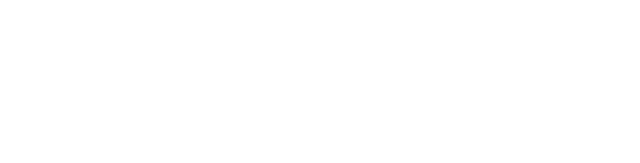
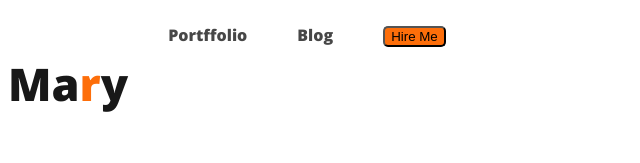
Before and after one commit to Tonmoy6/tonmoy-web-dev-porttfolio, a plain HTML site: page index.html in a window 1280 px wide. Shown: the whole page, without its empty margins (0-640 px from the left). Drawn offline with nearby package versions, Linux system fonts and the light colour scheme; a web font is replaced by a local one.

Commit message:
heder style

```diff
--- a/index.html
+++ b/index.html
@@ -4,8 +4,28 @@
     <meta charset="UTF-8">
     <meta name="viewport" content="width=device-width, initial-scale=1.0">
     <title>developer porttfolio</title>
+    <link rel="preconnect" href="https://fonts.googleapis.com">
+<link rel="preconnect" href="https://fonts.gstatic.com" crossorigin>
+<link href="https://fonts.googleapis.com/css2?family=Foldit:wght@300&family=Open+Sans:wght@800&display=swap" rel="stylesheet">
+
+    <link rel="stylesheet" href="style/styleportffolio.css">
 </head>
 <body>
+    <header>
+        <nav>
+            <h3 class="nav-head">Ma<span class="primary-color">r</span>y</h3>
+            <ul>
+                <li><a href="">Portffolio</a></li>
+                <li><a href="">Blog</a></li>
+                <li><button class="btn-primary">Hire Me</button></li>
+            </ul>
+        </nav>
+    </header>
+    <main>
 
+    </main>
+    <footer>
+
+    </footer>
 </body>
 </html>
--- /dev/null
+++ b/style/styleportffolio.css
@@ -0,0 +1,32 @@
+/*shared styles*/
+body{
+font-family: 'Open Sans', sans-serif;
+}
+.primary-color{
+    color: #FD6E0A;
+}
+.btn-primary{
+    border-radius: 5px;
+background: #FD6E0A;
+}
+/*nav related style*/
+nav{
+    display: flex;
+}
+.nav-head{
+    color: #181818;
+font-size: 45px;
+font-weight: 800;
+}
+nav ul {
+    display: flex;
+}
+
+nav li {
+    list-style: none;
+    margin-right: 50px;
+}
+nav a{
+    text-decoration: none;
+    color: #474747;
+}
```
